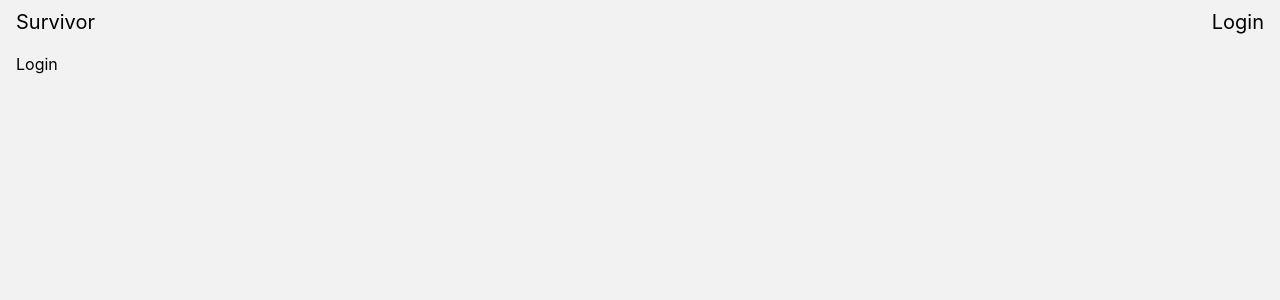
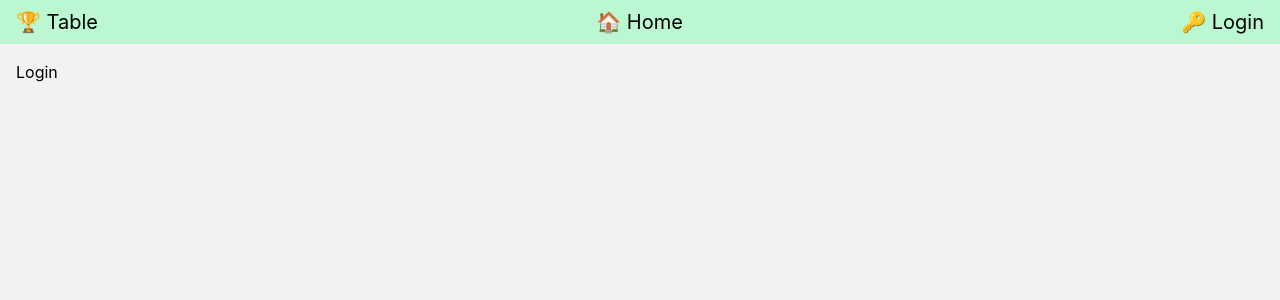
Before and after one commit to Cameronjpr/nextjs-football, a Next.js app: page /login in a window 1280 px wide. Shown: the top 300 px of the page. Built offline with nearby package versions, Linux system fonts and the light colour scheme.

Commit message:
update header, add leaderboard, add gameweek select

```diff
--- a/components/Header.tsx
+++ b/components/Header.tsx
@@ -11,9 +11,19 @@ const Header: React.FC = () => {
 
   let left = (
     <div className="left">
+      <Link href="/leaderboard">
+        <a className="text-xl" data-active={isActive('/')}>
+          🏆 Table
+        </a>
+      </Link>
+    </div>
+  )
+
+  let center = (
+    <div className="right">
       <Link href="/">
         <a className="text-xl" data-active={isActive('/')}>
-          Survivor
+          🏠 Home
         </a>
       </Link>
     </div>
@@ -23,15 +33,16 @@ const Header: React.FC = () => {
     <div className="right">
       <Link href="/login">
         <a className="text-xl" data-active={isActive('/')}>
-          Login
+          🔑 Login
         </a>
       </Link>
     </div>
   )
 
   return (
-    <nav className="flex flex-row place-content-between px-4 pt-2">
+    <nav className="flex flex-row place-content-between px-4 py-2 bg-green-200">
       {left}
+      {center}
       {right}
     </nav>
   )
--- a/pages/index.tsx
+++ b/pages/index.tsx
@@ -42,6 +42,9 @@ const Blog: React.FC<Props> = (props) => {
 
   console.log(props.fixtures[0])
 
+  const gameweeks = Array.from({ length: 38 }, (v, k) => k + 1)
+  console.log(gameweek)
+
   return (
     <Layout>
       <div className="flex flex-col place-content-center">
@@ -49,13 +52,29 @@ const Blog: React.FC<Props> = (props) => {
           <button
             onClick={() => setGameweek(gameweek - 1)}
             disabled={gameweek === 1}
+            className="text-xl"
           >
             Previous
           </button>
-          <h1 className="text-3xl font-bold">Gameweek {gameweek}</h1>
+          <h1 className="text-2xl font-bold">
+            <select
+              name="gameweek"
+              id="gameweek-select"
+              onChange={(event) =>
+                setGameweek(parseInt(event.target.value) + 1)
+              }
+            >
+              {gameweeks.map((gw, idx) => (
+                <option key={idx + 1} value={idx + 1}>
+                  Gameweek {idx + 1}
+                </option>
+              ))}
+            </select>
+          </h1>
           <button
             onClick={() => setGameweek(gameweek + 1)}
             disabled={gameweek === 38}
+            className="text-xl"
           >
             Next
           </button>
--- /dev/null
+++ b/pages/leaderboard/index.tsx
@@ -0,0 +1,83 @@
+import React, { useState } from 'react'
+import { GetServerSideProps, GetStaticProps } from 'next'
+import Layout from '../../components/Layout'
+import { motion } from 'framer-motion'
+import { randomUUID } from 'crypto'
+
+export const getStaticProps: GetStaticProps = async () => {
+  const leaderboard = [
+    {
+      id: randomUUID(),
+      name: 'Cameron',
+      score: 1,
+    },
+    {
+      id: randomUUID(),
+      name: 'Amber',
+      score: 3,
+    },
+    {
+      id: randomUUID(),
+      name: 'Zelda',
+      score: 2,
+    },
+    {
+      id: randomUUID(),
+      name: 'Buster',
+      score: 0,
+    },
+  ]
+  // const fixtures = await fetch(
+  //   'https://fantasy.premierleague.com/api/fixtures/'
+  // ).then((res) => res.json())
+  return { props: { leaderboard }, revalidate: 1800 }
+}
+
+type Props = {
+  leaderboard: any
+}
+
+const Leaderboard: React.FC<Props> = (props) => {
+  const [gameweek, setGameweek] = useState(1)
+
+  const container = {
+    hidden: { opacity: 0 },
+    show: {
+      opacity: 1,
+      transition: {
+        delayChildren: 0.5,
+      },
+    },
+  }
+
+  console.log(props.leaderboard)
+
+  return (
+    <Layout>
+      <div className="flex flex-col place-content-center">
+        <main className="sm:px-36">
+          <motion.div
+            variants={container}
+            initial="hidden"
+            animate="show"
+            className="flex flex-col gap-1"
+          >
+            {props.leaderboard
+              .sort((a, b) => a.score <= b.score)
+              .map((player) => (
+                <div
+                  key={player.id}
+                  className="flex place-content-between border-b-2 text-xl"
+                >
+                  <h2 className="">{player.name}</h2>
+                  <span>{player.score}</span>
+                </div>
+              ))}
+          </motion.div>
+        </main>
+      </div>
+    </Layout>
+  )
+}
+
+export default Leaderboard
```
